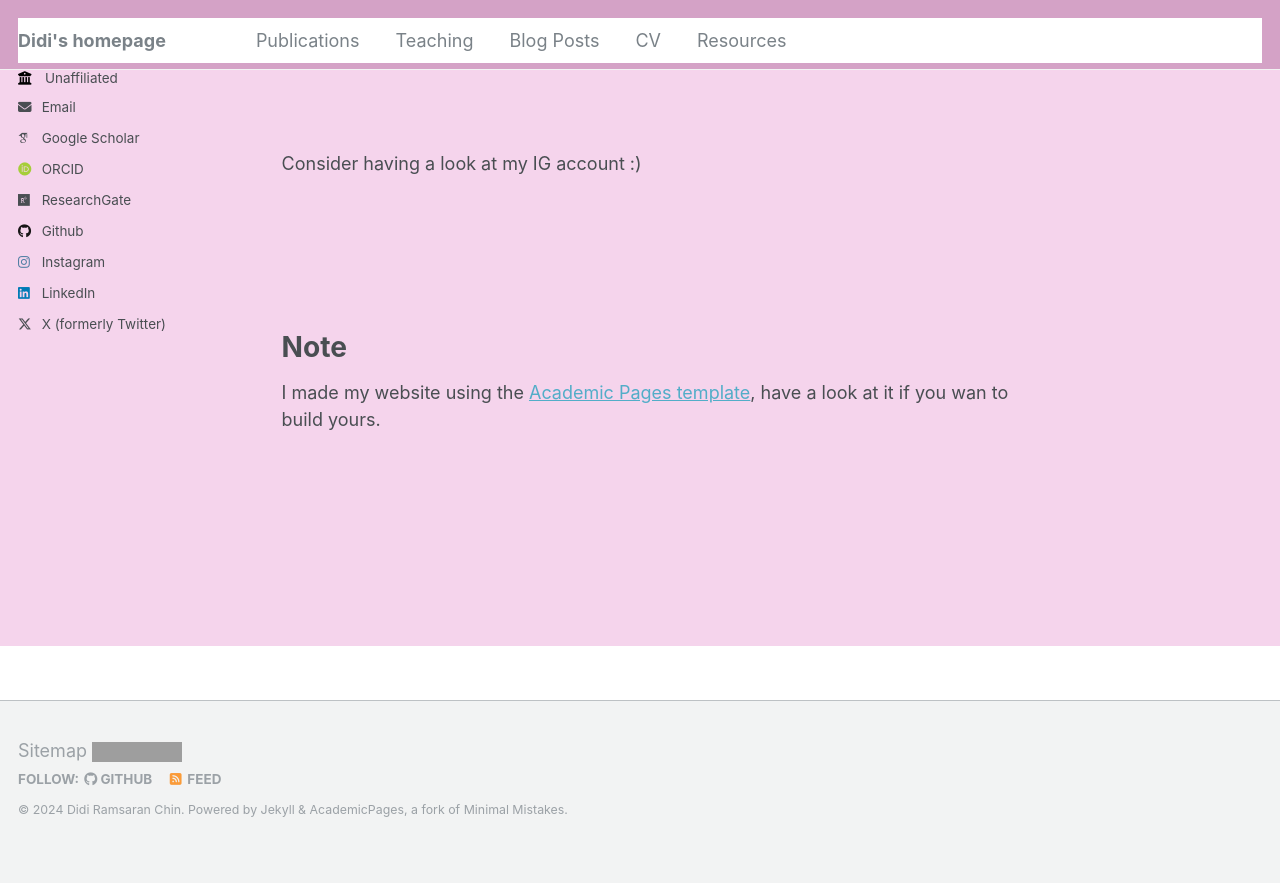
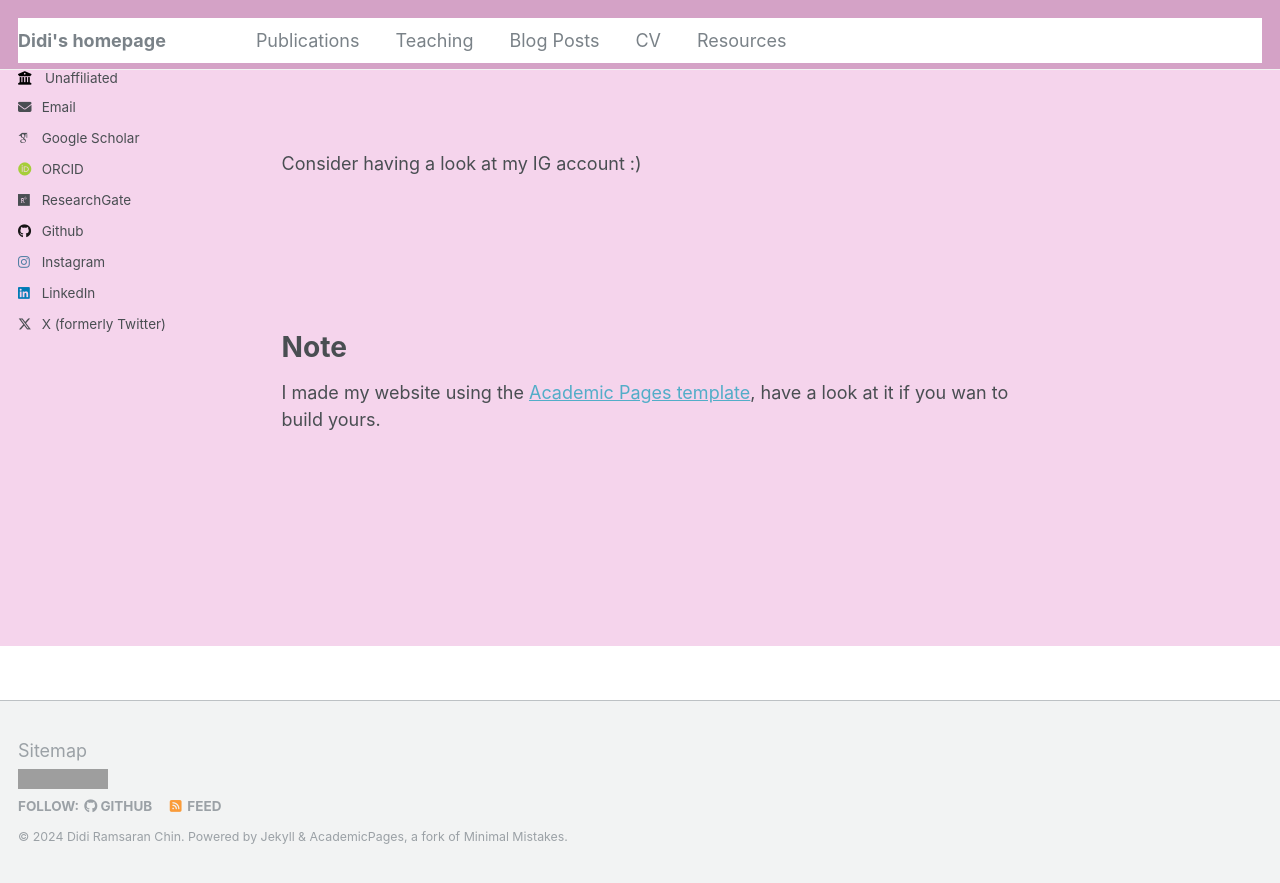
Before and after one commit to neurodidi/neurodidi.github.io, a Jekyll site: the page built from _pages/about.md, in a window 1280 px wide and 900 px high, scrolled down 346 px. Shown: the top 883 px of the window. Built offline with Jekyll 4.4.1, drawn with Linux system fonts in a browser that asks for light colours; some web fonts are replaced; a script that is not in the unit is left out; grey boxes are pictures that could not be loaded.

```diff
--- a/_includes/footer/custom.html
+++ b/_includes/footer/custom.html
@@ -1,3 +1,5 @@
 <!-- start custom footer snippets -->
 <a href="/sitemap/">Sitemap</a>
-<a href='https://mapmyvisitors.com/web/1bwen'  title='Visit tracker'><img src='https://mapmyvisitors.com/map.png?cl=0e1633&w=a&t=tt&d=H2dPa8EF2AqrsaQcBesGSP_29-EHwZ5T6Up621u-Yl8&co=0b4975&ct=cdd4d9'/></a><!-- end custom footer snippets -->
+<br>
+<a href='https://mapmyvisitors.com/web/1bwen'  title='Visit tracker'><img src='https://mapmyvisitors.com/map.png?cl=0e1633&w=a&t=tt&d=H2dPa8EF2AqrsaQcBesGSP_29-EHwZ5T6Up621u-Yl8&co=0b4975&ct=cdd4d9'/></a>
+<!-- end custom footer snippets -->
```
